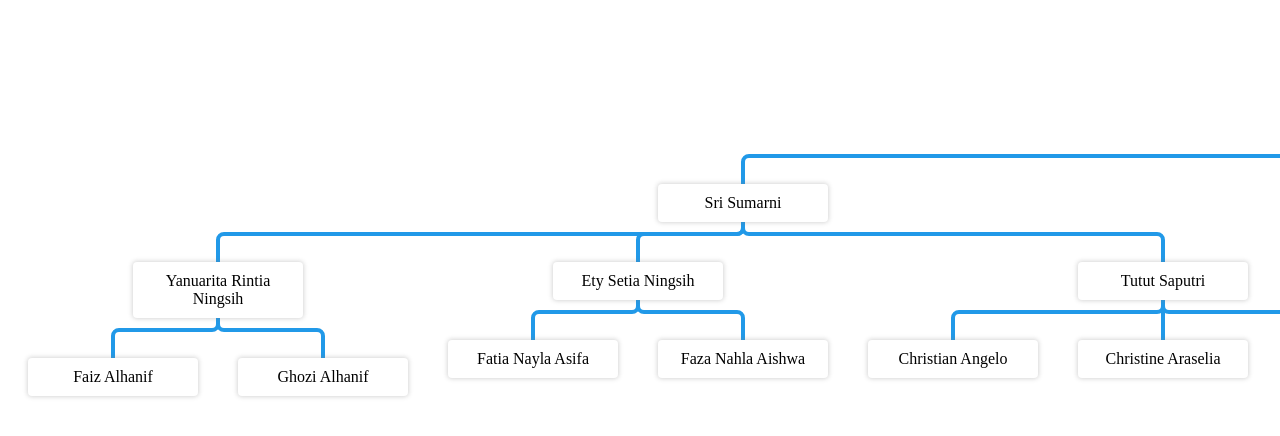
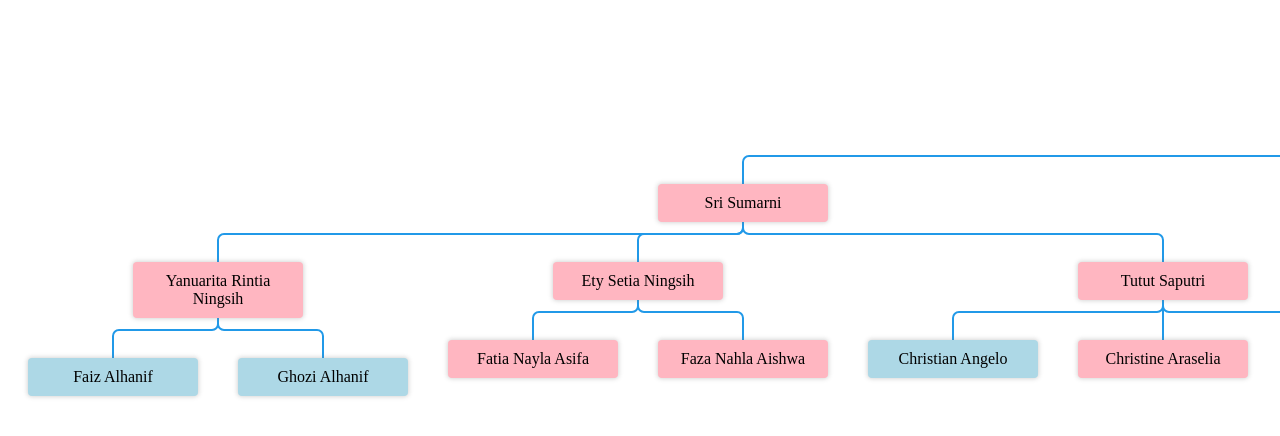
Before and after one commit to wikankun/silsilah, a plain HTML site: page index.html in a window 1280 px wide. Shown: the top 436 px of the page. Drawn offline with Linux system fonts and the light colour scheme.

Commit message:
add gender color

```diff
--- a/index.html
+++ b/index.html
@@ -117,79 +117,79 @@
         };
 
         let treeParams = {
-            1: {trad: 'Satiman Marto Tinoyo', spouse: 'Minem'},
-            11: {trad: 'Mulyadi', spouse: 'Tumiyem'},
+            1: {trad: 'Satiman Marto Tinoyo', spouse: 'Minem', male: true},
+            11: {trad: 'Mulyadi', spouse: 'Tumiyem', male: true},
             12: {trad: 'Sri Umbuk', spouse: 'Sutiman'},
-            13: {trad: 'Jatiman Dibyo Atmojo', spouse: 'Sukarti'},
+            13: {trad: 'Jatiman Dibyo Atmojo', spouse: 'Sukarti', male: true},
             14: {trad: 'Sri Hartiyem', spouse: 'Sumino'},
             15: {trad: 'Sri Setiti', spouse: 'Untung Joko Wiyono'},
             111: {trad: 'Sri Sumarni', spouse: 'Wardiyo'},
-            112: {trad: 'Heri Sumanto', spouse: 'Karmiyati'},
-            113: {trad: 'Triyanto', spouse: 'Suharti'},
-            114: {trad: 'Isnu Wahyono', spouse: 'Suparti'},
-            115: {trad: 'Joko Saranto', spouse: 'Dewi Tri Ernawati'},
+            112: {trad: 'Heri Sumanto', spouse: 'Karmiyati', male: true},
+            113: {trad: 'Triyanto', spouse: 'Suharti', male: true},
+            114: {trad: 'Isnu Wahyono', spouse: 'Suparti', male: true},
+            115: {trad: 'Joko Saranto', spouse: 'Dewi Tri Ernawati', male: true},
             116: {trad: 'Sri Wahyuni', spouse: 'Joko Prasetyo'},
             117: {trad: 'Sri Setyawati', spouse: 'Suryadi'},
-            118: {trad: 'Setyadi', spouse: 'Siti Endang Hariyanti'},
+            118: {trad: 'Setyadi', spouse: 'Siti Endang Hariyanti', male: true},
             1111: {trad: 'Yanuarita Rintia Ningsih', spouse: 'Budi Sutrisno'},
             1112: {trad: 'Ety Setia Ningsih', spouse: 'Tamrin Zarkasi'},
             1113: {trad: 'Tutut Saputri', spouse: 'I Wayan Jefri Kristian'},
-            11111: {trad: 'Faiz Alhanif', spouse: 'nan'},
-            11112: {trad: 'Ghozi Alhanif', spouse: 'nan'},
+            11111: {trad: 'Faiz Alhanif', spouse: 'nan', male: true},
+            11112: {trad: 'Ghozi Alhanif', spouse: 'nan', male: true},
             11121: {trad: 'Fatia Nayla Asifa', spouse: 'nan'},
             11122: {trad: 'Faza Nahla Aishwa', spouse: 'nan'},
-            11131: {trad: 'Christian Angelo', spouse: 'nan'},
+            11131: {trad: 'Christian Angelo', spouse: 'nan', male: true},
             11132: {trad: 'Christine Araselia', spouse: 'nan'},
-            11133: {trad: 'Cleon Arselio', spouse: 'nan'},
-            1121: {trad: 'Rahmat Heriyanto', spouse: 'nan'},
-            1122: {trad: 'Satriya Bayu Heriaji', spouse: 'nan'},
+            11133: {trad: 'Cleon Arselio', spouse: 'nan', male: true},
+            1121: {trad: 'Rahmat Heriyanto', spouse: 'nan', male: true},
+            1122: {trad: 'Satriya Bayu Heriaji', spouse: 'nan', male: true},
             1123: {trad: 'Titis Herina Utami', spouse: 'nan'},
-            1131: {trad: 'Ketawang Kuswara Suharyanto', spouse: 'nan'},
-            1132: {trad: 'Oktanza Tyara Dwi Haryanti', spouse: 'nan'},
-            1133: {trad: 'Muhammad Chaesya Dewanto', spouse: 'nan'},
-            1141: {trad: 'Yoga Matiinu Aditomo', spouse: 'nan'},
+            1131: {trad: 'Ketawang Kuswara Suharyanto', spouse: 'nan', male: true},
+            1132: {trad: 'Oktanza Tyara Dwi Haryanti', spouse: 'nan', male: true},
+            1133: {trad: 'Muhammad Chaesya Dewanto', spouse: 'nan', male: true},
+            1141: {trad: 'Yoga Matiinu Aditomo', spouse: 'nan', male: true},
             1151: {trad: 'Kadya Tiara Sari', spouse: 'nan'},
             1152: {trad: 'Pinda Permata Iedil', spouse: 'nan'},
             1153: {trad: 'Asif Sekar Maurai', spouse: 'nan'},
-            1161: {trad: 'Muhammad Nazli Adiyatma', spouse: 'nan'},
+            1161: {trad: 'Muhammad Nazli Adiyatma', spouse: 'nan', male: true},
             1162: {trad: 'Nazwa Salsabila Putri', spouse: 'nan'},
-            1171: {trad: 'Rayhan Pangestu', spouse: 'nan'},
+            1171: {trad: 'Rayhan Pangestu', spouse: 'nan', male: true},
             1172: {trad: 'Pawestri Khansa Mitayani', spouse: 'nan'},
-            1181: {trad: 'Muhammad Jiyad Al Ghifari', spouse: 'nan'},
+            1181: {trad: 'Muhammad Jiyad Al Ghifari', spouse: 'nan', male: true},
             1182: {trad: 'Nuha Shakira Qorirah', spouse: 'nan'},
             121: {trad: 'Kristina Widyatsih', spouse: 'Kasih Winarso'},
-            122: {trad: 'Antonius Widyatmoko', spouse: 'Patricia Lilik Indriyani'},
-            123: {trad: 'Maximus Widyastono Sitompul', spouse: 'Claudia Risma Simbolon'},
-            1211: {trad: 'Probo Krismantoro', spouse: 'nan'},
-            1212: {trad: 'Sigit Dwi Karyanto', spouse: 'nan'},
-            1221: {trad: 'Octavius Rafael', spouse: 'nan'},
+            122: {trad: 'Antonius Widyatmoko', spouse: 'Patricia Lilik Indriyani', male: true},
+            123: {trad: 'Maximus Widyastono Sitompul', spouse: 'Claudia Risma Simbolon', male: true},
+            1211: {trad: 'Probo Krismantoro', spouse: 'nan', male: true},
+            1212: {trad: 'Sigit Dwi Karyanto', spouse: 'nan', male: true},
+            1221: {trad: 'Octavius Rafael', spouse: 'nan', male: true},
             1222: {trad: 'Theresia Alica Corona', spouse: 'nan'},
-            1231: {trad: 'Imanuel Kharisma Widyastono', spouse: 'nan'},
+            1231: {trad: 'Imanuel Kharisma Widyastono', spouse: 'nan', male: true},
             131: {trad: 'Yeti Budhi Nurhaeni', spouse: 'Triyanto'},
-            132: {trad: 'Setyo Budhi Wibowo', spouse: 'Retno Dewanti'},
+            132: {trad: 'Setyo Budhi Wibowo', spouse: 'Retno Dewanti', male: true},
             133: {trad: 'Yuri Budhi Sujalmi', spouse: 'Cahyo Widiatmo'},
             134: {trad: 'Laksmi Budhi Wiyati', spouse: 'Wahyu Tri Nugroho'},
-            135: {trad: 'Wahyu Karyadi', spouse: 'Lestari Ningsih'},
-            1311: {trad: 'Wikan Kuncara Jati', spouse: 'nan'},
-            1312: {trad: 'Gani Wikan Aryasa', spouse: 'nan'},
+            135: {trad: 'Wahyu Karyadi', spouse: 'Lestari Ningsih', male: true},
+            1311: {trad: 'Wikan Kuncara Jati', spouse: 'nan', male: true},
+            1312: {trad: 'Gani Wikan Aryasa', spouse: 'nan', male: true},
             1321: {trad: 'Salsa Bila Destina Putri', spouse: 'nan'},
             1322: {trad: 'Nabilla Destina Putri', spouse: 'nan'},
-            1331: {trad: 'Tristan Aryasatya Widiatmo', spouse: 'nan'},
+            1331: {trad: 'Tristan Aryasatya Widiatmo', spouse: 'nan', male: true},
             1341: {trad: 'Previa Ailsa Nathanneila', spouse: 'nan'},
-            1342: {trad: 'Kenzo Oswald', spouse: 'nan'},
-            1351: {trad: 'Jalu Putra Aji ', spouse: 'nan'},
+            1342: {trad: 'Kenzo Oswald', spouse: 'nan', male: true},
+            1351: {trad: 'Jalu Putra Aji ', spouse: 'nan', male: true},
             1352: {trad: 'Neptu Yuan Reswari', spouse: 'nan'},
             141: {trad: 'Wiwin Tyas Istikowati', spouse: 'Sunardi'},
             142: {trad: 'Wiyanti Budi Lestari', spouse: 'Wolter Benedicto Andrika Bei'},
             1411: {trad: 'Embun Nabila', spouse: 'nan'},
-            1412: {trad: 'Zenith', spouse: 'nan'},
-            1421: {trad: 'Wistara Bima Zehan Bei', spouse: 'nan'},
-            1422: {trad: 'Wiyakta Beryl Ziyan Bei', spouse: 'nan'},
+            1412: {trad: 'Zenith', spouse: 'nan', male: true},
+            1421: {trad: 'Wistara Bima Zehan Bei', spouse: 'nan', male: true},
+            1422: {trad: 'Wiyakta Beryl Ziyan Bei', spouse: 'nan', male: true},
             151: {trad: 'Mustika Santi Rahayu', spouse: 'Nur Kholis'},
-            152: {trad: 'Pramesthi Nugroho', spouse: 'Sri Wahyuningsih'},
-            1511: {trad: 'Muhammad Zeva Maulana', spouse: 'nan'},
+            152: {trad: 'Pramesthi Nugroho', spouse: 'Sri Wahyuningsih', male: true},
+            1511: {trad: 'Muhammad Zeva Maulana', spouse: 'nan', male: true},
             1512: {trad: 'Rifda Alodia Pavita', spouse: 'nan'},
-            1521: {trad: 'Guardiansyah Dermawan Nugroho', spouse: 'nan'}
+            1521: {trad: 'Guardiansyah Dermawan Nugroho', spouse: 'nan', male: true}
         };
 
         treeMaker(tree, {
@@ -216,7 +216,7 @@
                 }
             },
             treeParams: treeParams,
-            'link_width': '4px',
+            'link_width': '2px',
             'link_color': '#2199e8',
         });
     </script>
@@ -225,14 +225,21 @@
 
         <div class="modal-content">
             <span class="close">&times;</span>
-            <p>
-                <div>
-                    Nama: <span id="name_info"></span>
-                </div>
-                <div>
-                    Pasangan: <span id="spouse_info"></span>
-                </div>
-            </p>
+            <p></p>
+            <br/>
+            <table>
+                <tr>
+                    <td>Nama</td>
+                    <td>:</td>
+                    <td><span id="name_info"></span></td>
+                </tr>
+                <tr>
+                    <td>Pasangan</td>
+                    <td>:</td>
+                    <td><span id="spouse_info"></span></td>
+                </tr>
+            </table>
+            <p></p>
         </div>
 
       </div>
--- a/src/tree_maker.js
+++ b/src/tree_maker.js
@@ -34,7 +34,8 @@ function treeMaker(tree, params) {
     card.id = 'tree__container__step__card__first';
     treeContainer.appendChild(card);
     let trad = treeParamas[Object.keys(tree)[0]] !== undefined && treeParamas[Object.keys(tree)[0]].trad !== undefined ? treeParamas[Object.keys(tree)[0]].trad : Object.keys(tree)[0].trad;
-    card.innerHTML = '<p class="tree__container__step__card__p" id="card_' + Object.keys(tree)[0] + '">' + trad + '</p>';
+    let male = treeParamas[Object.keys(tree)[0]] !== undefined && treeParamas[Object.keys(tree)[0]].male == true ? 'male' : 'female';
+    card.innerHTML = '<p class="tree__container__step__card__p ' + male + '" id="card_' + Object.keys(tree)[0] + '">' + trad + '</p>';
 
     addStyleToCard(treeParamas[Object.keys(tree)[0]], Object.keys(tree)[0]);
 
@@ -74,8 +75,9 @@ function iterate(tree, start = false, from = '') {
     for (const key in tree) {
 
         let textCard = treeParamas[key] !== undefined && treeParamas[key].trad !== undefined ? treeParamas[key].trad : key;
+        let male = treeParamas[key] !== undefined && treeParamas[key].male == true ? 'male' : 'female';
 
-        treeContainer.innerHTML += '<div class="tree__container__step"><div class="tree__container__step__card" id="' + key + '"><p id="card_' + key + '" class="tree__container__step__card__p">' + textCard + '</p></div></div>';
+        treeContainer.innerHTML += '<div class="tree__container__step"><div class="tree__container__step__card" id="' + key + '"><p id="card_' + key + '" class="tree__container__step__card__p ' + male + '">' + textCard + '</p></div></div>';
         addStyleToCard(treeParamas[key], key);
         if ('' !== from && !start) {
             let newpath = document.createElementNS("http://www.w3.org/2000/svg", "path");
--- a/style/tree_maker.css
+++ b/style/tree_maker.css
@@ -54,14 +54,15 @@
     overflow: auto; /* Enable scroll if needed */
     background-color: rgb(0,0,0); /* Fallback color */
     background-color: rgba(0,0,0,0.4); /* Black w/ opacity */
-  }
+}
 
 .modal-content {
     background-color: #fefefe;
     margin: 15% auto; /* 15% from the top and centered */
     padding: 20px;
     border: 1px solid #888;
-    width: 80%; /* Could be more or less, depending on screen size */
+    width: 20%; /* Could be more or less, depending on screen size */
+    min-width: 300px;
 }
 
 .close {
@@ -77,3 +78,11 @@
     text-decoration: none;
     cursor: pointer;
 }
+
+.male {
+    background-color: lightblue;
+}
+
+.female {
+    background-color: lightpink;
+}
```
